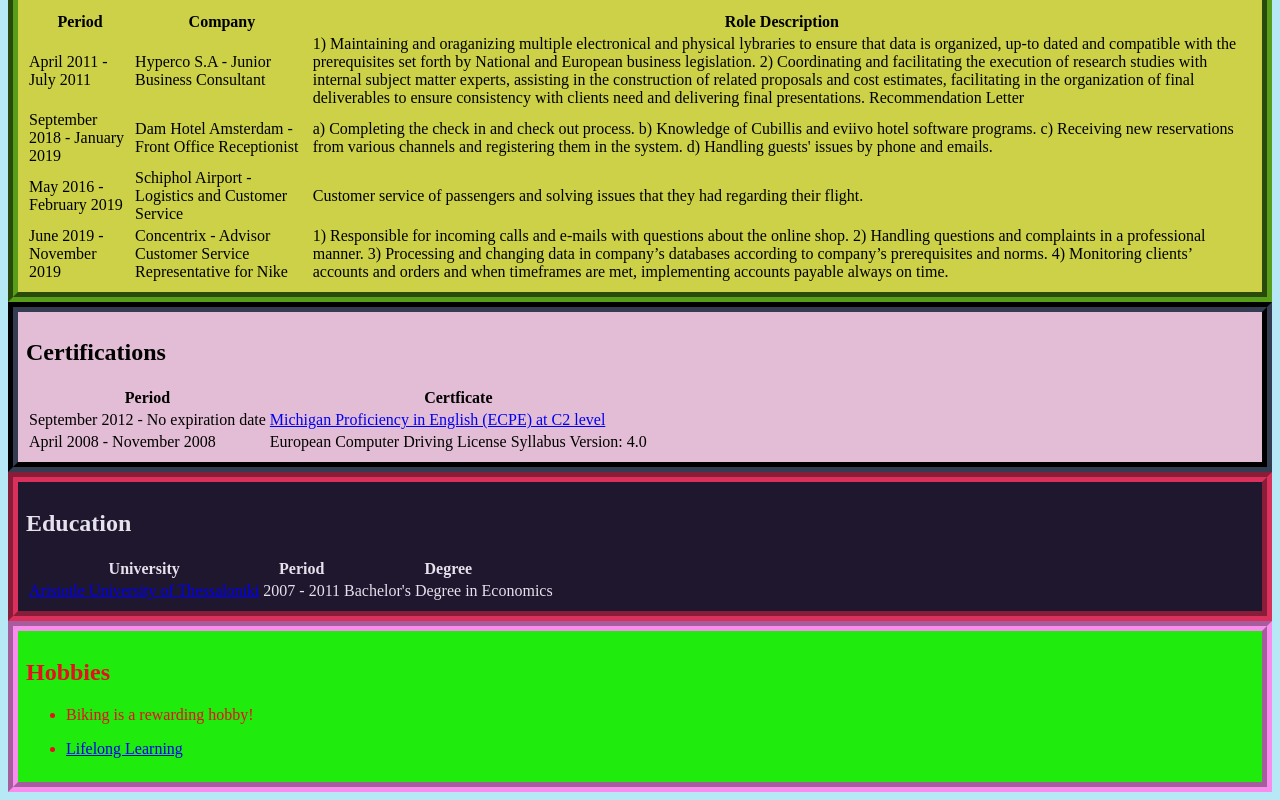
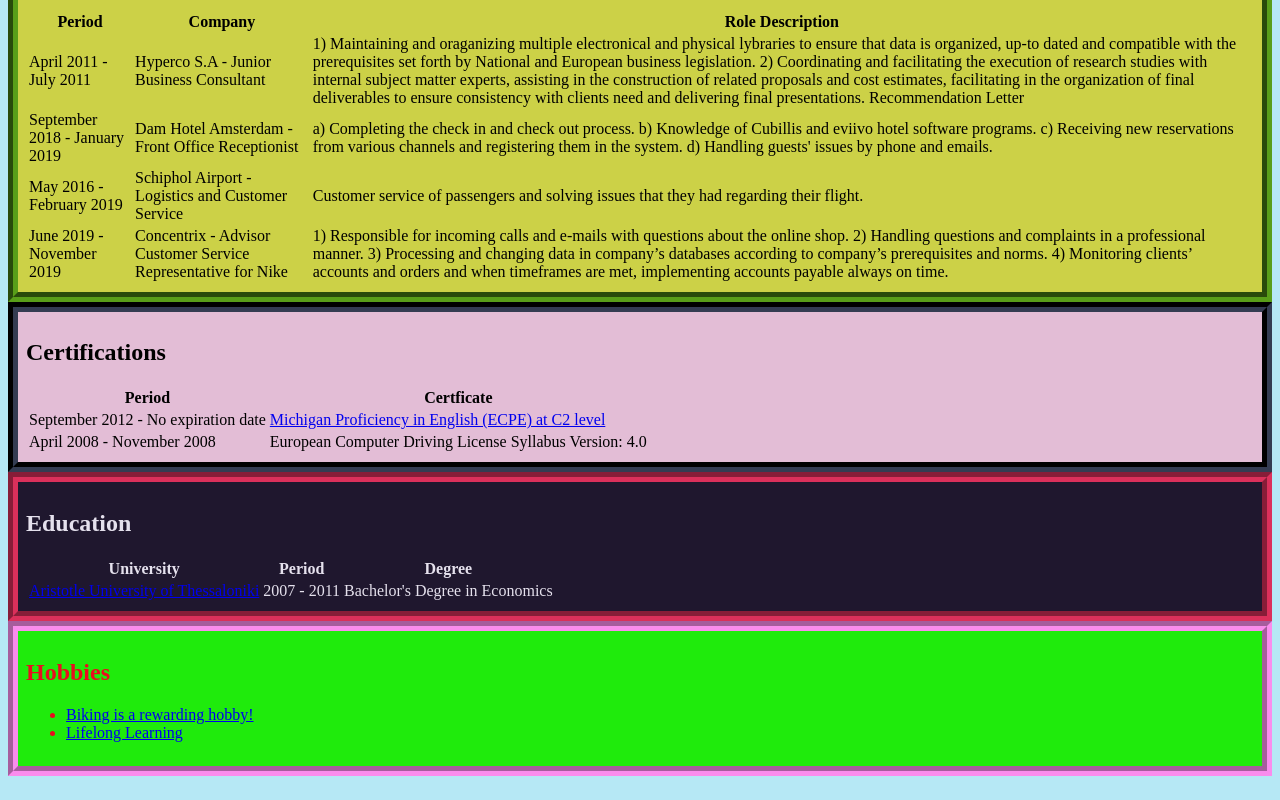
Before and after one commit to stefanos-tilsizoglou/overme, a plain HTML site: page index.html in a window 1280 px wide. Shown: the part 912-1712 px from the top of the page. Drawn offline with Linux system fonts and the light colour scheme.

Commit message:
Update index.html

```diff
--- a/index.html
+++ b/index.html
@@ -161,7 +161,7 @@ d) Handling guests' issues by phone and emails.</td>
         </div>
         <div id="main-body4"><h2 id="Content5">Hobbies</h2>
         <ul>
-            <li><a href="https://cyclocamping.com/blog/2016/11/08/10-reasons-biking-is-such-a-rewarding-hobby/"></a><p>Biking is a rewarding hobby!</p></li>
+            <li><a href="https://cyclocamping.com/blog/2016/11/08/10-reasons-biking-is-such-a-rewarding-hobby/">Biking is a rewarding hobby!</a></li>
             <li><a href="https://www.55places.com/blog/5-hobbies-that-can-help-you-socialize-more">Lifelong Learning</a></li>
         </ul>
         </div>
```
